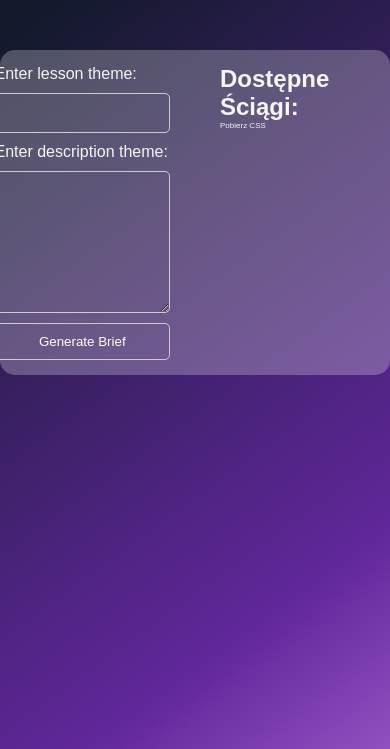
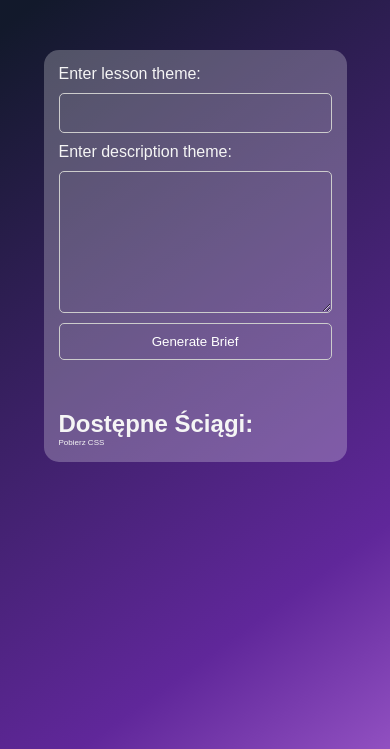
Before and after one commit to PAtreju/AutoSciagi, a FastAPI app: page /panel in a window 390 px wide. Shown: the part 95-844 px from the top of the page. Run offline with FastAPI, Linux system fonts and the light colour scheme.

Commit message:
chore: added rwd

```diff
--- a/AutoSciagi/main.py
+++ b/AutoSciagi/main.py
@@ -83,7 +83,12 @@ async def create_brief(request: Request, theme: str = Form(...), desc: str = For
         <html>
         <head>
             <title>Sciaga: {theme}</title>
+            <meta name="viewport" content="width=device-width, initial-scale=1.0">
             <link rel="stylesheet" href="/static/style.css">
+            <link rel="apple-touch-icon" sizes="180x180" href="../static/images/favicon_io/apple-touch-icon.png">
+            <link rel="icon" type="image/png" sizes="32x32" href="../static/images/favicon_io/favicon-32x32.png">
+            <link rel="icon" type="image/png" sizes="16x16" href="../static/images/favicon_io/favicon-16x16.png">
+            <link rel="manifest" href="../static/images/favicon_io/site.webmanifest">
         </head>
         <body>
             <div class="content">
--- a/AutoSciagi/static/style.css
+++ b/AutoSciagi/static/style.css
@@ -133,3 +133,10 @@ button[type='submit']:hover {
 .go_back:hover {
     background-color: #007BFF;
 }
+@media (max-width: 900px) {
+    .main_container {
+        flex-direction: column;
+        padding: 15px;
+        margin-bottom: 30px;
+    }
+}
--- a/AutoSciagi/templates/index.html
+++ b/AutoSciagi/templates/index.html
@@ -2,7 +2,12 @@
 <html>
 <head>
     <title>Lekcyjne Ściągi</title>
+    <meta name="viewport" content="width=device-width, initial-scale=1.0">
     <link rel="stylesheet" href="/static/style.css">
+    <link rel="apple-touch-icon" sizes="180x180" href="../static/images/favicon_io/apple-touch-icon.png">
+    <link rel="icon" type="image/png" sizes="32x32" href="../static/images/favicon_io/favicon-32x32.png">
+    <link rel="icon" type="image/png" sizes="16x16" href="../static/images/favicon_io/favicon-16x16.png">
+    <link rel="manifest" href="../static/images/favicon_io/site.webmanifest">
 </head>
 <body>
     <header class="header">
--- a/AutoSciagi/templates/list.html
+++ b/AutoSciagi/templates/list.html
@@ -3,6 +3,11 @@
 <head>
     <title>Lekcyjne Ściągi</title>
     <link rel="stylesheet" href="/static/style.css">
+    <meta name="viewport" content="width=device-width, initial-scale=1.0">
+    <link rel="apple-touch-icon" sizes="180x180" href="../static/images/favicon_io/apple-touch-icon.png">
+    <link rel="icon" type="image/png" sizes="32x32" href="../static/images/favicon_io/favicon-32x32.png">
+    <link rel="icon" type="image/png" sizes="16x16" href="../static/images/favicon_io/favicon-16x16.png">
+    <link rel="manifest" href="../static/images/favicon_io/site.webmanifest">
 </head>
 <body>
     <header class="header">
--- a/AutoSciagi/templates/main.html
+++ b/AutoSciagi/templates/main.html
@@ -5,6 +5,10 @@
                 <meta name="viewport" content="width=device-width, initial-scale=1.0">
                 <title>ShroomDev</title>
                 <link rel="stylesheet" href="/static/style_main.css">
+                <link rel="apple-touch-icon" sizes="180x180" href="../static/images/favicon_io/apple-touch-icon.png">
+                <link rel="icon" type="image/png" sizes="32x32" href="../static/images/favicon_io/favicon-32x32.png">
+                <link rel="icon" type="image/png" sizes="16x16" href="../static/images/favicon_io/favicon-16x16.png">
+                <link rel="manifest" href="../static/images/favicon_io/site.webmanifest">
             </head>
             <body>
                 <div class="landing-container">
```
Also changed, not shown: AutoSciagi/static/style_main.css (+12 -10 lines), AutoSciagi/static/images/favicon.png (added), AutoSciagi/static/images/favicon_io/android-chrome-192x192.png (added), AutoSciagi/static/images/favicon_io/android-chrome-512x512.png (added), AutoSciagi/static/images/favicon_io/apple-touch-icon.png (added), AutoSciagi/static/images/favicon_io/favicon-16x16.png (added), AutoSciagi/static/images/favicon_io/favicon-32x32.png (added), AutoSciagi/static/images/favicon_io/favicon.ico (added), AutoSciagi/static/images/favicon_io/site.webmanifest (added), 1 other file.
